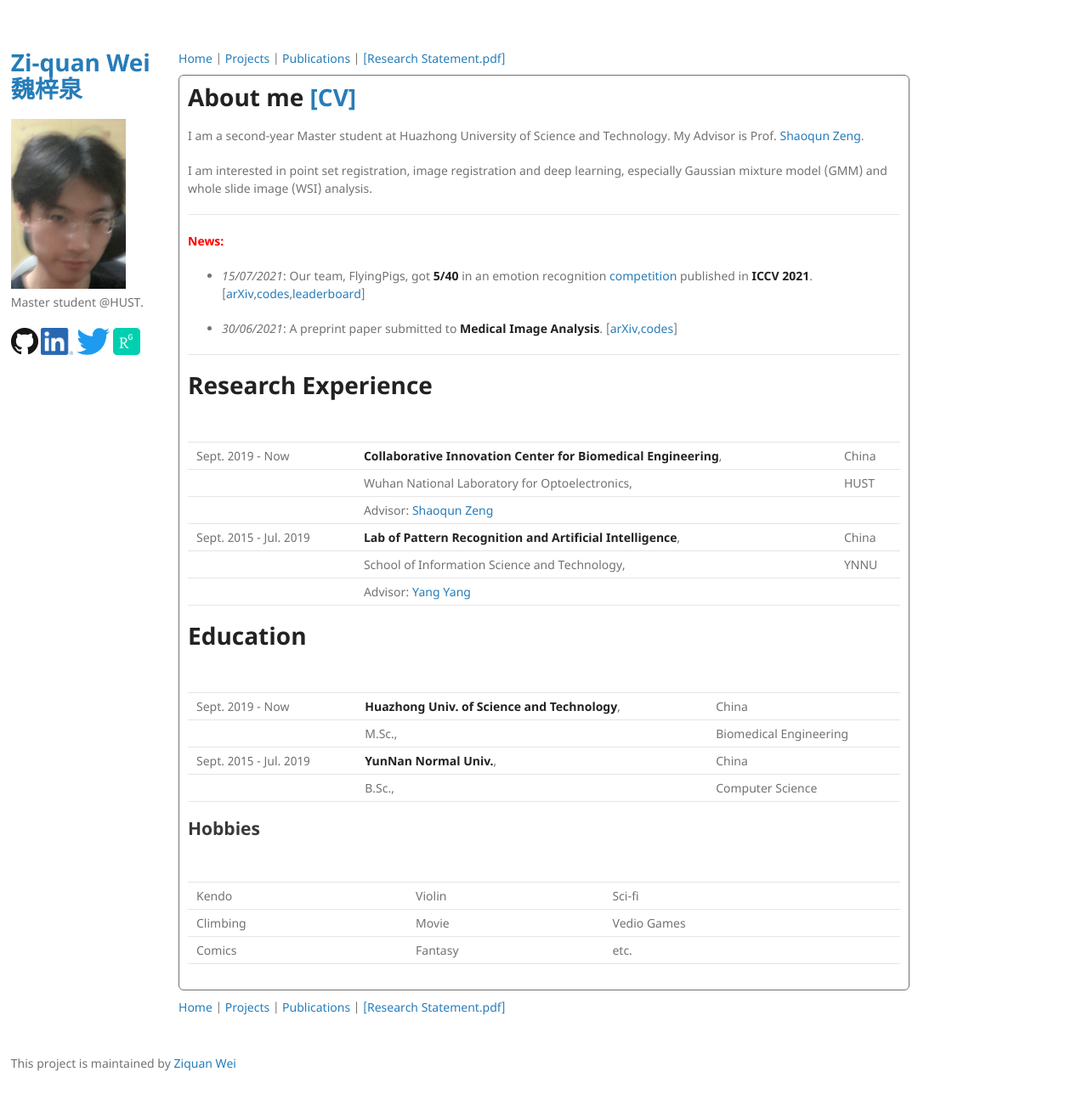
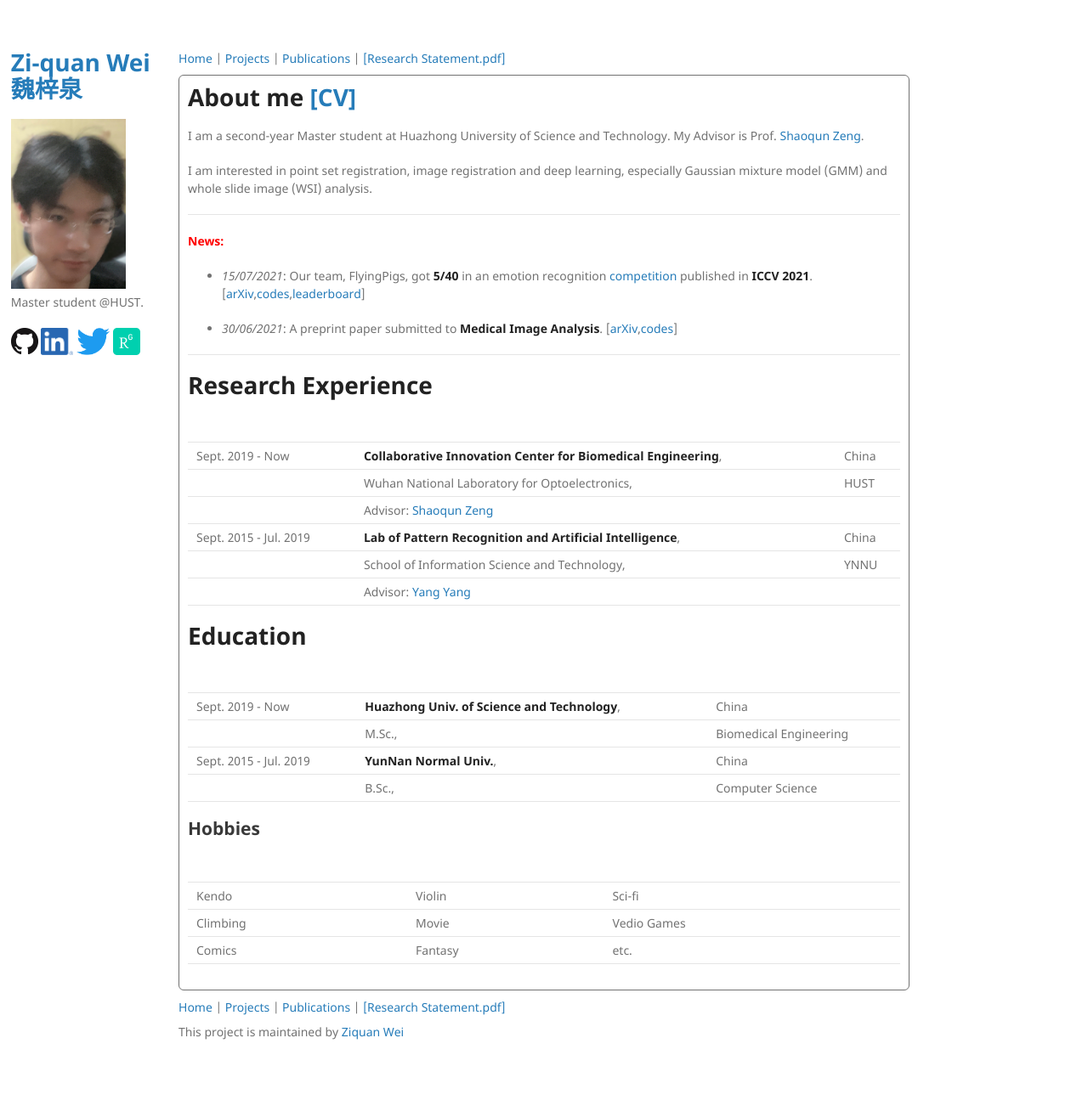
Before and after one commit to Chrisa142857/Chrisa142857.github.io, a Jekyll site: the page built from index.md, in a window 1280 px wide and 1295 px high. Shown: the whole window at 85% size. Built offline with Jekyll 4.4.1, drawn with Linux system fonts in a browser that asks for light colours; our own code applies the rules of GitHub Pages for plain Markdown files.

Commit message:
Update default.html

```diff
--- a/_layouts/default.html
+++ b/_layouts/default.html
@@ -73,7 +73,7 @@
         <div style="border: 1px solid; border-radius: 6px; padding: 10px; background-color: white">
           {{ content }}
         </div>
-        <div style="margin-top: 1%">
+        <div style="margin-top: 1%; margin-bottom: 1%">
           <a href="{{ site.index_url }}">Home</a>
            |
           <a href="{{ site.project_url }}">Projects</a>
@@ -82,10 +82,10 @@
            |
           <a href="{{ site.research_statement_url }}">[Research Statement.pdf]</a>
         </div>
+        <p>This project is maintained by <a href="{{ site.index_url }}">Ziquan Wei</a></p>
       </section>
 
       <footer>
-        <p>This project is maintained by <a href="{{ site.index_url }}">Ziquan Wei</a></p>
       </footer>
     </div>
     <script src="{{ "/assets/js/scale.fix.js" | relative_url }}"></script>
```
